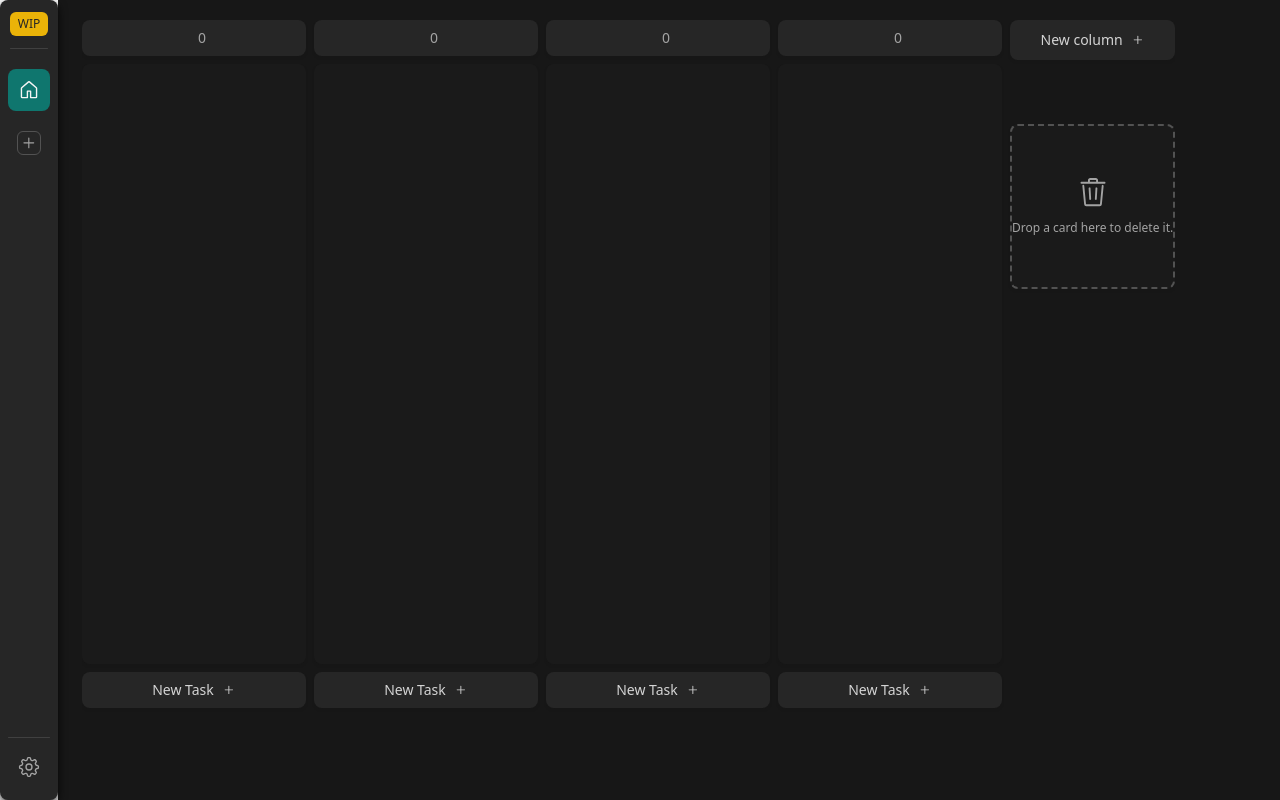
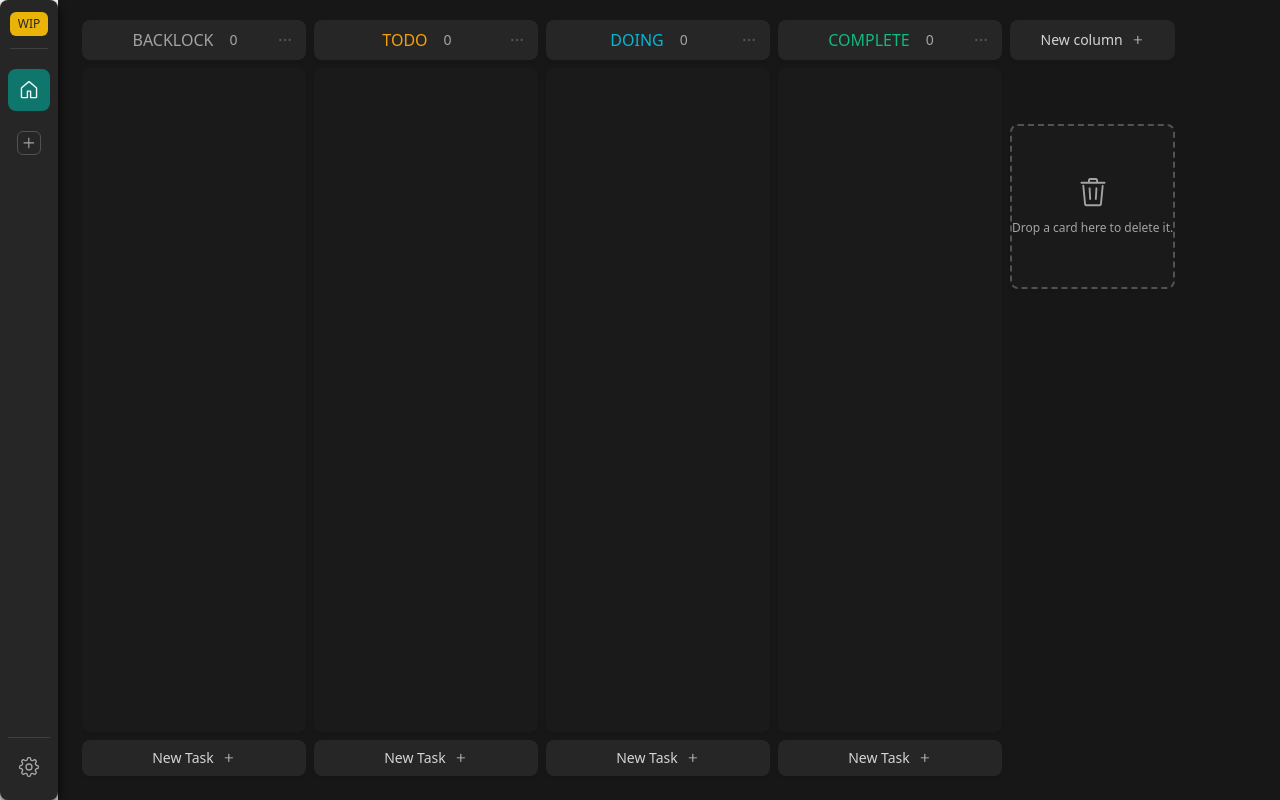
Before and after one commit to LuisNivar/my-kanban-board, a React (Vite) app: page /board/home in a window 1280 px wide. Built offline with nearby package versions, Linux system fonts and the light colour scheme.

Commit message:
-Use column Id -Add column actions (CRUD)

```diff
--- a/src/components/Column/ColumnHeader.tsx
+++ b/src/components/Column/ColumnHeader.tsx
@@ -1,20 +1,39 @@
 import clsx from "clsx";
+import { MoreIcon } from "../Icons";
+import { MenuAction } from "./ColumnMenuAction";
+import { headingColor } from "../../types";
+import { COLOR_HEADING_DICTIONARY } from "../../utils";
 
 type ColumnHeaderProps = {
   count: number;
   title: string;
-  color: string;
+  color: headingColor;
+  onDelete: () => void;
+  onEdit: () => void;
 };
 
 export default function ColumnHeader({
   color,
   title,
   count,
+  onDelete,
+  onEdit,
 }: ColumnHeaderProps) {
   return (
-    <header className="select-none px-3 py-2 rounded-lg cursor-default shadow-[0_2px_2px] shadow-neutral-900/80  bg-neutral-800 gap-4 flex items-center justify-center">
-      <h3 className={clsx("font-medium", color)}>{title}</h3>
-      <span className="text-center text-sm text-neutral-400">{count ?? 0}</span>
+    <header className="select-none px-3 py-2 rounded-lg cursor-default shadow-[0_2px_2px] shadow-neutral-900/80  bg-neutral-800  flex items-center justify-between">
+      <span className="flex items-center grow justify-center gap-4">
+        <h3
+          className={clsx("font-medium", COLOR_HEADING_DICTIONARY[color].text)}
+        >
+          {title}
+        </h3>
+        <span className="text-center text-sm text-neutral-400">
+          {count ?? 0}
+        </span>
+      </span>
+      <MenuAction onDelete={onDelete} onEdit={onEdit}>
+        <MoreIcon className="text-lg p-0.5 rounded hover:bg-neutral-600 text-neutral-600 cursor-pointer hover:text-neutral-400" />
+      </MenuAction>
     </header>
   );
 }
--- /dev/null
+++ b/src/components/Column/ColumnMenuAction.tsx
@@ -0,0 +1,33 @@
+import { PropsWithChildren } from "react";
+import { EditIcon, TrashIcon } from "../Icons";
+import { Action } from "../MenuAction";
+import DropdownMenu from "../UI/DropdownMenu";
+
+type MenuActionProps = PropsWithChildren & {
+  onDelete: () => void;
+  onEdit: () => void;
+};
+
+export function MenuAction({ children, onDelete, onEdit }: MenuActionProps) {
+  return (
+    <>
+      <DropdownMenu>
+        <DropdownMenu.Trigger>{children}</DropdownMenu.Trigger>
+        <DropdownMenu.Content>
+          <Action
+            onClick={() => onEdit()}
+            icon={<EditIcon />}
+            label="Edit"
+            variant="default"
+          />
+          <Action
+            onClick={() => onDelete()}
+            icon={<TrashIcon />}
+            label="Delete"
+            variant="danger"
+          />
+        </DropdownMenu.Content>
+      </DropdownMenu>
+    </>
+  );
+}
--- a/src/components/Column/DraggableZone.tsx
+++ b/src/components/Column/DraggableZone.tsx
@@ -11,12 +11,12 @@ import {
 } from "./utils";
 
 type DragableZoneProps = PropsWithChildren & {
-  name: string;
+  id: string;
   cards: ItemProps[];
 };
 export default function DraggableZone({
   children,
-  name,
+  id: ColumnId,
   cards,
 }: DragableZoneProps) {
   const dispatch = useContext(CardDispatchContext);
@@ -26,18 +26,18 @@ export default function DraggableZone({
   //#region Handlers
   function handleDragOver(e: React.DragEvent) {
     e.preventDefault();
-    highlightIndicator(e, name);
+    highlightIndicator(e, ColumnId);
     setActive(true);
   }
 
   function handleDragLeave(e: React.DragEvent) {
     e.preventDefault();
-    clearHighlightIndicator(name);
+    clearHighlightIndicator(ColumnId);
     setActive(false);
   }
 
   function handleDrop(e: React.DragEvent) {
-    const newCards = getNewCardPositions(e, name, cards);
+    const newCards = getNewCardPositions(e, ColumnId, cards);
 
     dispatch({
       type: "updateItemsBoard",
@@ -45,7 +45,7 @@ export default function DraggableZone({
       board: id ?? DEFAULT_BOARD,
     });
 
-    clearHighlightIndicator(name);
+    clearHighlightIndicator(ColumnId);
     setActive(false);
   }
   //#endregion
@@ -56,12 +56,12 @@ export default function DraggableZone({
       onDragLeave={handleDragLeave}
       onDrop={handleDrop}
       className={clsx(
-        "rounded-lg px-2 h-[75vh] shadow-[0_2px_2px] bg-neutral-850/95 shadow-neutral-900/80  overflow-y-auto scroll-smooth w-full transition-colors",
+        "rounded-lg px-2 h-full shadow-[0_2px_2px] bg-neutral-850/95 shadow-neutral-900/80  overflow-y-auto scroll-smooth w-full transition-colors",
         active && "bg-teal-500/15"
       )}
     >
       {children}
-      <DropIndicator beforeId={null} currColumn={name} />
+      <DropIndicator beforeId={null} currColumn={ColumnId} />
     </div>
   );
 }
--- a/src/components/Column/NewTaskButton.tsx
+++ b/src/components/Column/NewTaskButton.tsx
@@ -1,9 +1,9 @@
 import { CardDialog } from "../CardDialog";
 import { AddIcon } from "../Icons";
 
-export function NewTaskButton({ name }: { name: string }) {
+export function NewTaskButton({ id }: { id: string }) {
   return (
-    <CardDialog column={name}>
+    <CardDialog columnId={id}>
       <button className="select-none flex transition-colors  shadow-[0_2px_2px] shadow-neutral-900/80 justify-center text-sm items-center gap-2 w-full px-3 py-2 rounded-lg hover:bg-neutral-700 text-neutral-300 hover:text-neutral-100 bg-neutral-800">
         New Task
         <AddIcon />
--- a/src/components/Column/index.tsx
+++ b/src/components/Column/index.tsx
@@ -1,26 +1,64 @@
-import { ColumProps, ItemProps } from "../../types";
+import { useContext, useState } from "react";
+import { ColumnType, ColumnProps, ItemProps } from "../../types";
 import { Card } from "../Card";
 import ColumnHeader from "./ColumnHeader";
 import DraggableZone from "./DraggableZone";
 import { NewTaskButton } from "./NewTaskButton";
+import DeleteDialog from "../DeleteDialog";
+import { useParams } from "react-router-dom";
+import { SidebarDispatchContext } from "../../Context";
+import ColumnDialog from "../ColumnDialog";
 
-export default function Column(props: ColumProps) {
-  const { title, headingColor, cards, name } = props;
-  const filteredCards = cards.filter((c: ItemProps) => c.columnName === name);
+export default function Column(props: ColumnProps) {
+  const { id: columnId, color, cards, name } = props;
+  const filteredCards = cards.filter((c: ItemProps) => c.columnId === columnId);
+  const { id } = useParams();
+
+  const dispatch = useContext(SidebarDispatchContext);
+  const [openDeleteDialog, setOpenDeleteDialog] = useState(false);
+  const [openEditDialog, setOpenEditDialog] = useState(false);
+
+  function handlerDelete() {
+    if (!id) return;
+    dispatch({ type: "deleteColumn", boardId: id, columnId: columnId });
+  }
+
+  function handlerEdit() {
+    //TODO: Real Edit
+    setOpenEditDialog(true);
+  }
+
+  const currentColumn: ColumnType = { color, id: columnId, name };
 
   return (
+    <>
       <div className="flex flex-col gap-2 shrink-0 grow-0 w-56 h-full">
         <ColumnHeader
-        color={headingColor}
-        title={title}
+          color={color}
+          title={name}
           count={filteredCards.length}
+          onDelete={() => setOpenDeleteDialog(true)}
+          onEdit={handlerEdit}
         />
-      <DraggableZone cards={cards} name={name}>
+        <DraggableZone cards={cards} id={columnId}>
           {filteredCards.map((card: ItemProps) => (
             <Card key={card.id} {...card} />
           ))}
         </DraggableZone>
-      <NewTaskButton name={name} />
+        <NewTaskButton id={columnId} />
       </div>
+
+      <DeleteDialog
+        onConfirm={() => handlerDelete()}
+        open={openDeleteDialog}
+        onOpenChange={setOpenDeleteDialog}
+      />
+
+      <ColumnDialog
+        column={currentColumn}
+        open={openEditDialog}
+        onOpenChange={setOpenEditDialog}
+      />
+    </>
   );
 }
--- a/src/components/Column/utils.tsx
+++ b/src/components/Column/utils.tsx
@@ -69,7 +69,7 @@ export function getNewCardPositions(
   if (!cardToMove) return cards;
 
   // Assign the current column
-  cardToMove.columnName = column;
+  cardToMove.columnId = column;
 
   // Remove the card of array
   copy = copy.filter((c) => c.id !== cardId);
```
Lines whose indentation alone changed are shown as unchanged.
